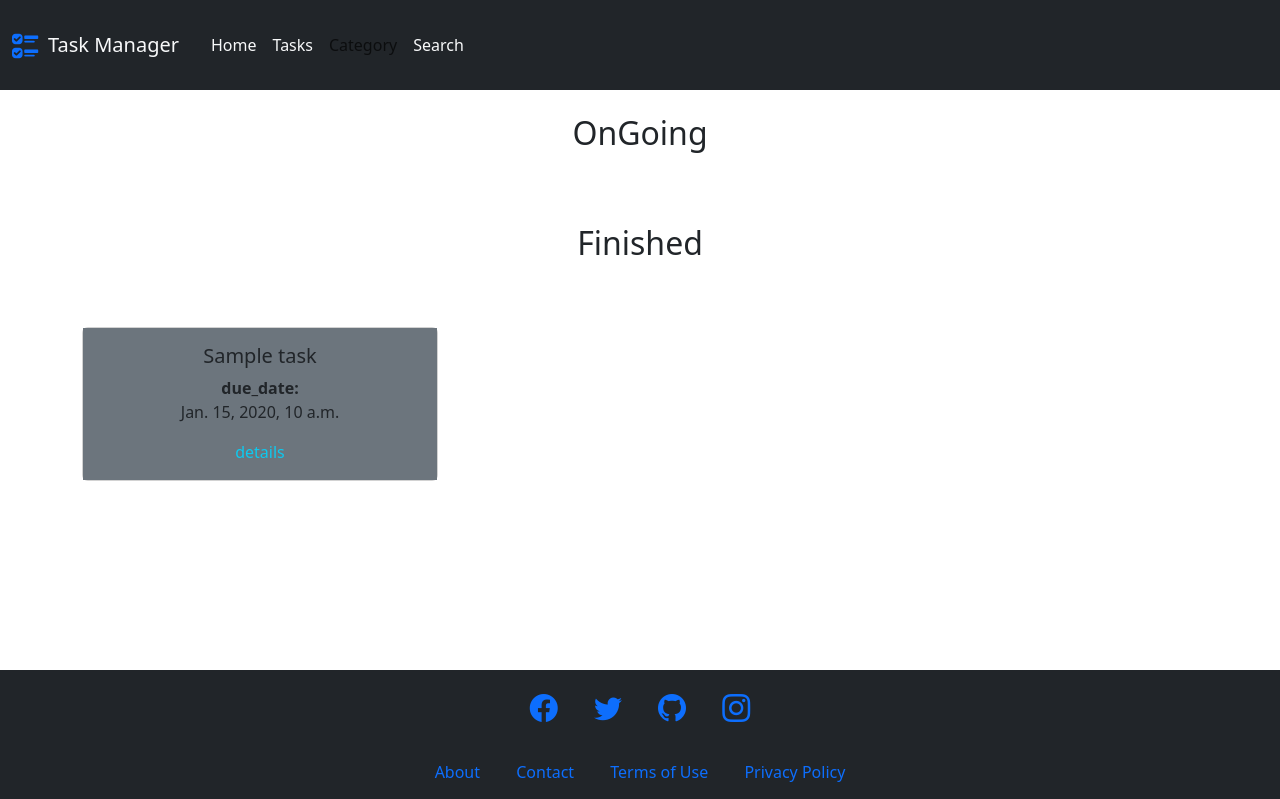
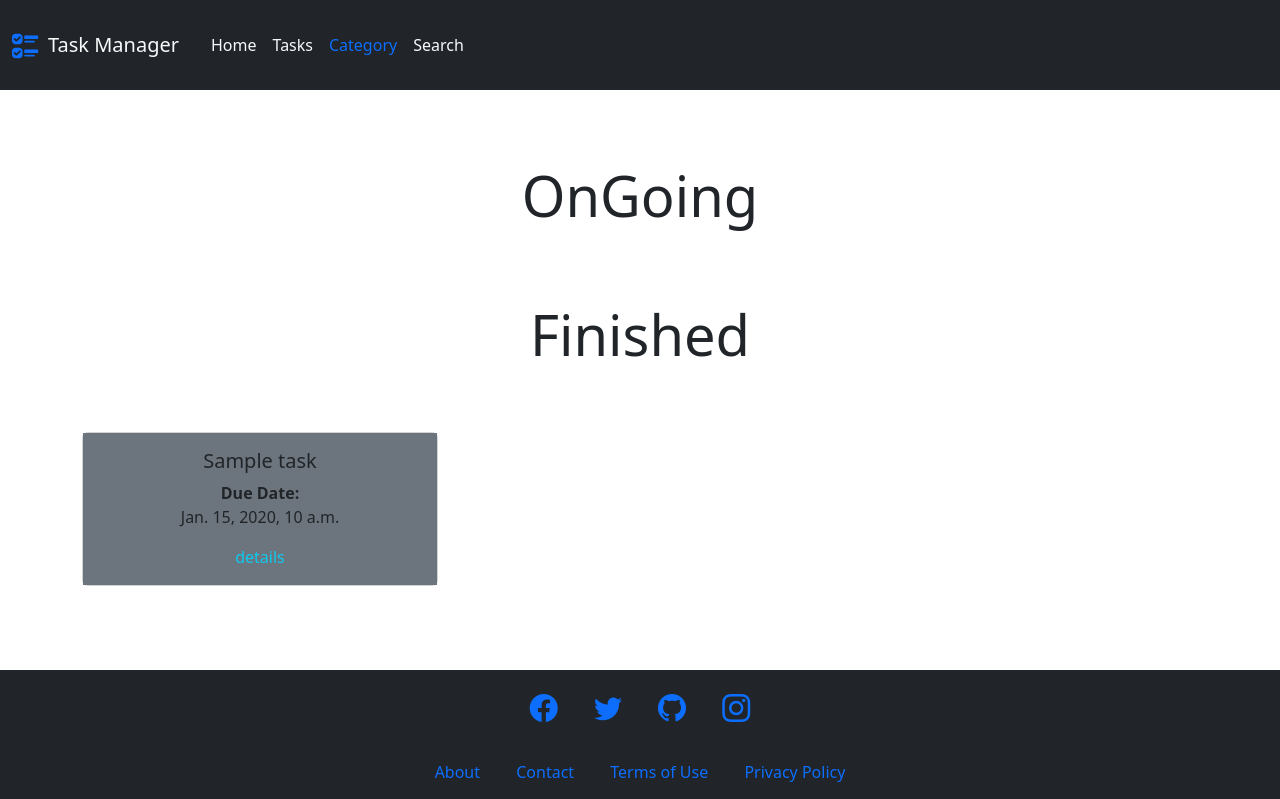
Before and after one commit to HosseinTahami/Task-Manager, a Django app: page /tasks/ in a window 1280 px wide. Shown: the top 799 px of the page. Run offline with Django 4.2, Linux system fonts and the light colour scheme; tables that the repository leaves empty hold one stand-in row (values such as "Sample post").

Commit message:
better UI

```diff
--- a/TaskManager/template/base.html
+++ b/TaskManager/template/base.html
@@ -36,9 +36,47 @@
             </div>
         </div>
     </nav>
+    <br>
+    <br>
     {% block content %}
     {% endblock %}
-    <footer class="footer_container bg-dark" style="position: fixed; left: 0; bottom: 0; width: 100%;">
+    <br>
+    <br>
+    <br>
+    <br>
+    <br>
+    <br>
+    <br>
+    <br>
+    <br>
+    <br>
+    <br>
+    <br>
+    <br>
+    <br>
+    <br>
+    <br>
+    <br>
+    <br>
+    <br>
+    <br>
+    <br>
+    <br>
+    <br>
+    <br>
+    <br>
+    <br>
+    <br>
+    <br>
+    <br>
+    <br>
+    <br>
+    <br>
+    <br>
+    <br>
+    <br>
+    <br>
+    <footer class="footer_container sticky-bottom bg-dark">
         <div class="container text-center ">
             <div class="row py-3">
                 <div class="col-12 text-center">
--- a/TaskManager/template/tasks.html
+++ b/TaskManager/template/tasks.html
@@ -1,12 +1,12 @@
 {% extends 'base.html' %}
 {% block category %}
 <li class="nav-item">
-    <a class="nav-link" href="{% url 'category' %}">Category</a>
+    <a class="nav-link text-primary" href="{% url 'category' %}">Category</a>
 </li>
 {% endblock %}
 {% block content %}
 <br>
-<h2 class="text-center"> OnGoing </h2>
+<h2 class=" display-4 text-center"> OnGoing </h2>
 <br>
 <div class="container mt-3">
     <div class="row">
@@ -17,7 +17,7 @@
                 <div class="card-body bg-secondary">
                     <h5 class="card-title">{{task.title}}</h5>
                     <p class="card-text">
-                        <strong>due_date:</strong> <br> {{ task.due_date}}
+                        <strong>Due Date:</strong> <br> {{ task.due_date}}
                     </p>
                     <a href='{{ task.id }}' style="text-decoration:none" style="text-decoration:none" class="text-info">
                         details </a>
@@ -29,7 +29,7 @@
     </div>
 </div>
 <br>
-<h2 class="text-center"> Finished </h2>
+<h2 class="text-center display-4"> Finished </h2>
 <br>
 <div class="container mt-3">
     <div class="row">
@@ -40,7 +40,7 @@
                 <div class="card-body bg-secondary">
                     <h5 class="card-title">{{task.title}}</h5>
                     <p class="card-text">
-                        <strong>due_date:</strong> <br> {{ task.due_date}}
+                        <strong>Due Date:</strong> <br> {{ task.due_date}}
                     </p>
                     <a href='{{ task.id }}' style="text-decoration:none" style="text-decoration:none" class="text-info">
                         details </a>
```
